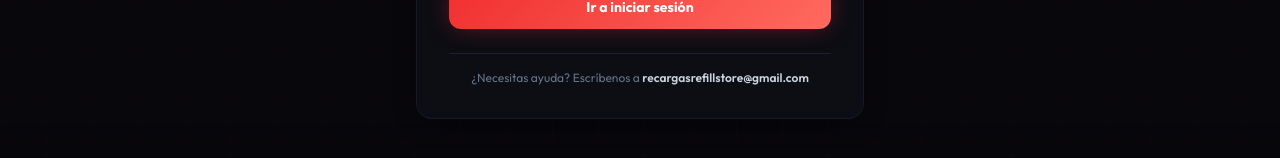
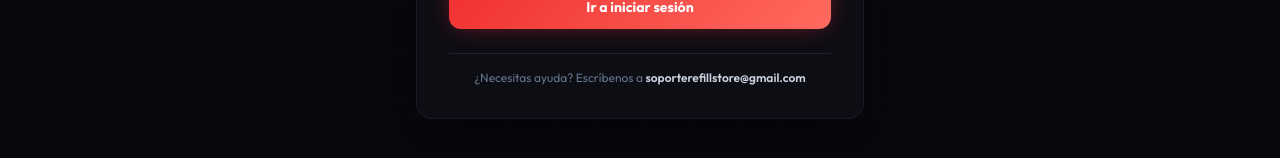
Before and after one commit to ArturoSojo/refill-store, a React (Vite) app in the folder web/: page /auth/action in a window 1280 px wide. Shown: the part 548-706 px from the top of the page. Built offline with nearby package versions, Linux system fonts and the light colour scheme; no server answers.

Commit message:
fix(auth): actualizar correo de ayuda a soporterefillstore@gmail.com

```diff
--- a/web/src/pages/AuthActionPage.tsx
+++ b/web/src/pages/AuthActionPage.tsx
@@ -249,8 +249,8 @@ export function AuthActionPage() {
 
         <p className="mt-6 border-t border-base-600 pt-4 text-center text-xs text-slate-500">
           ¿Necesitas ayuda? Escríbenos a{' '}
-          <a className="font-semibold text-slate-300 hover:text-white" href="mailto:recargasrefillstore@gmail.com">
-            recargasrefillstore@gmail.com
+          <a className="font-semibold text-slate-300 hover:text-white" href="mailto:soporterefillstore@gmail.com">
+            soporterefillstore@gmail.com
           </a>
         </p>
       </motion.section>
```
